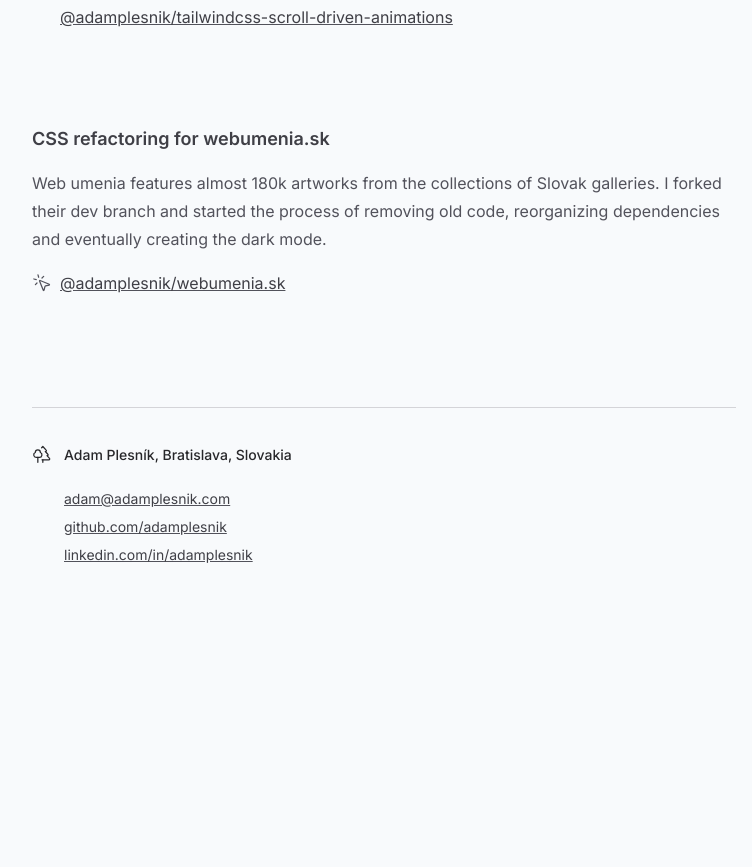
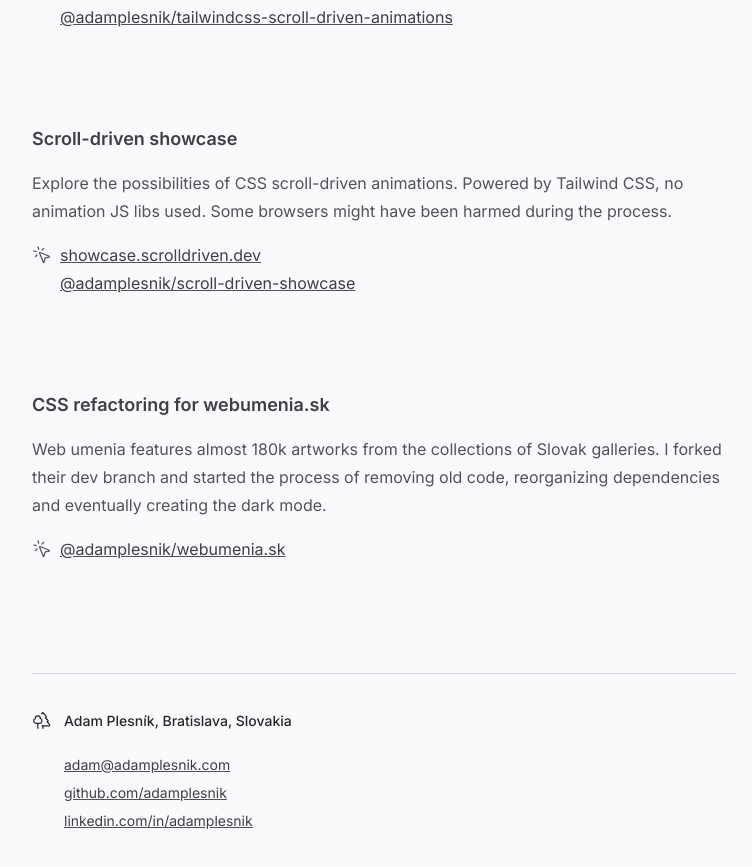
Before and after one commit to adamplesnik/adamplesnik.com, a React (Vite) app: page / in a window 1280 px wide. Shown: the part 1445-2312 px from the top of the page, without its empty margins (256-1008 px from the left). Before the commit the page ends 2090 px from the top, so only its background shows below. Built offline with nearby package versions, Linux system fonts and the light colour scheme.

Commit message:
Add showcase to work

```diff
--- /dev/null
+++ b/src/content/WorkScrolldrivenShowcase.tsx
@@ -0,0 +1,27 @@
+import Link from '@/components/Link'
+import Paragraph from '@/components/Paragraph'
+import Tile from '@/components/Tile'
+
+const Links = () => {
+  return (
+    <>
+      <Link href="https://showcase.scrolldriven.dev">showcase.scrolldriven.dev</Link>
+      <Link href="https://github.com/adamplesnik/scroll-driven-showcase">
+        @adamplesnik/scroll-driven-showcase
+      </Link>
+    </>
+  )
+}
+
+const WorkScrollDrivenShowcase = () => {
+  return (
+    <Tile title="Scroll-driven showcase" links={<Links />} sub>
+      <Paragraph>
+        Explore the possibilities of CSS scroll-driven animations. Powered by Tailwind CSS, no
+        animation JS libs used. Some browsers might have been harmed during the process.
+      </Paragraph>
+    </Tile>
+  )
+}
+
+export default WorkScrollDrivenShowcase
--- a/src/pages/Home.tsx
+++ b/src/pages/Home.tsx
@@ -4,6 +4,7 @@
 import Work from '@/content/Work'
 import WorkKolbord from '@/content/WorkKolbord'
 import WorkScrollDriven from '@/content/WorkScrollDriven'
+import WorkScrollDrivenShowcase from '@/content/WorkScrolldrivenShowcase'
 import WorkWebUmenia from '@/content/WorkWebUmenia'
 import Footer from '@/partials/Footer'
 import Header from '@/partials/Header'
@@ -24,6 +25,7 @@
         <Work />
         <WorkKolbord />
         <WorkScrollDriven />
+        <WorkScrollDrivenShowcase />
         <WorkWebUmenia />
         <Footer />
       </div>
```
